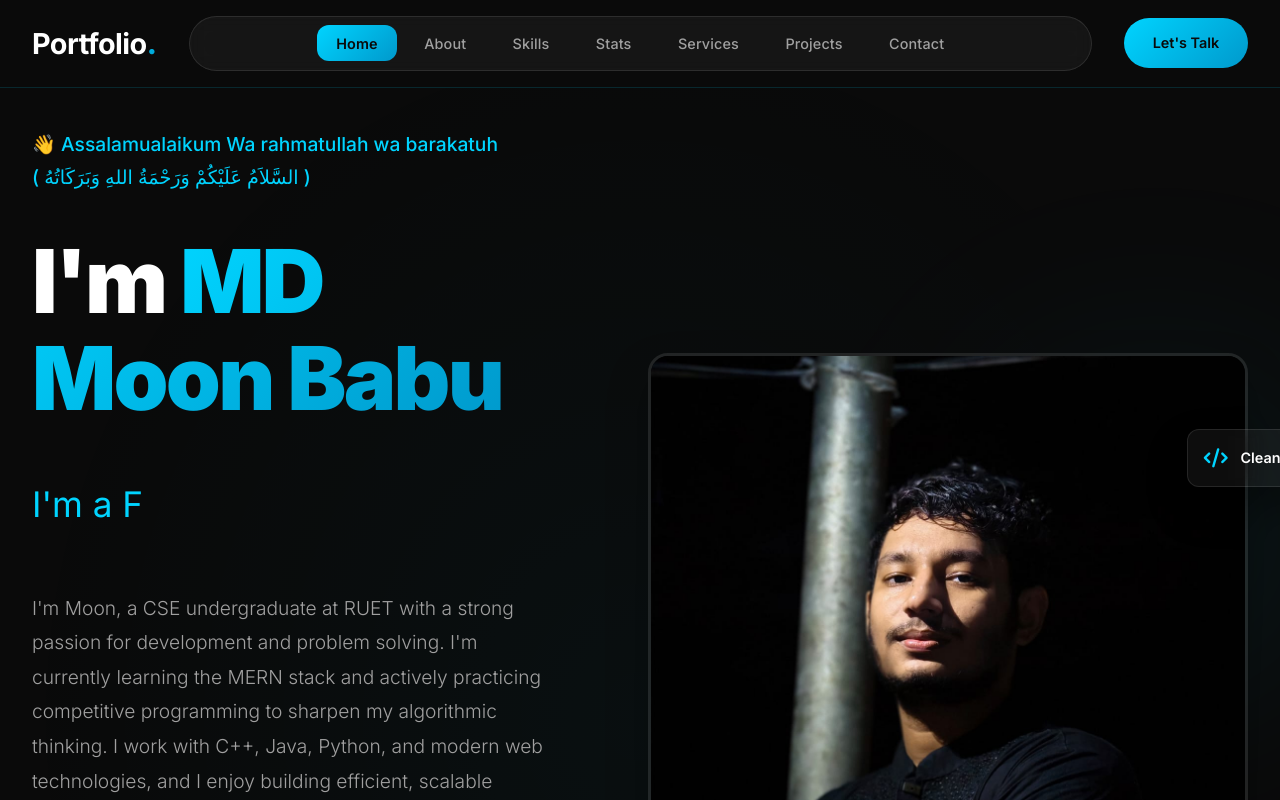
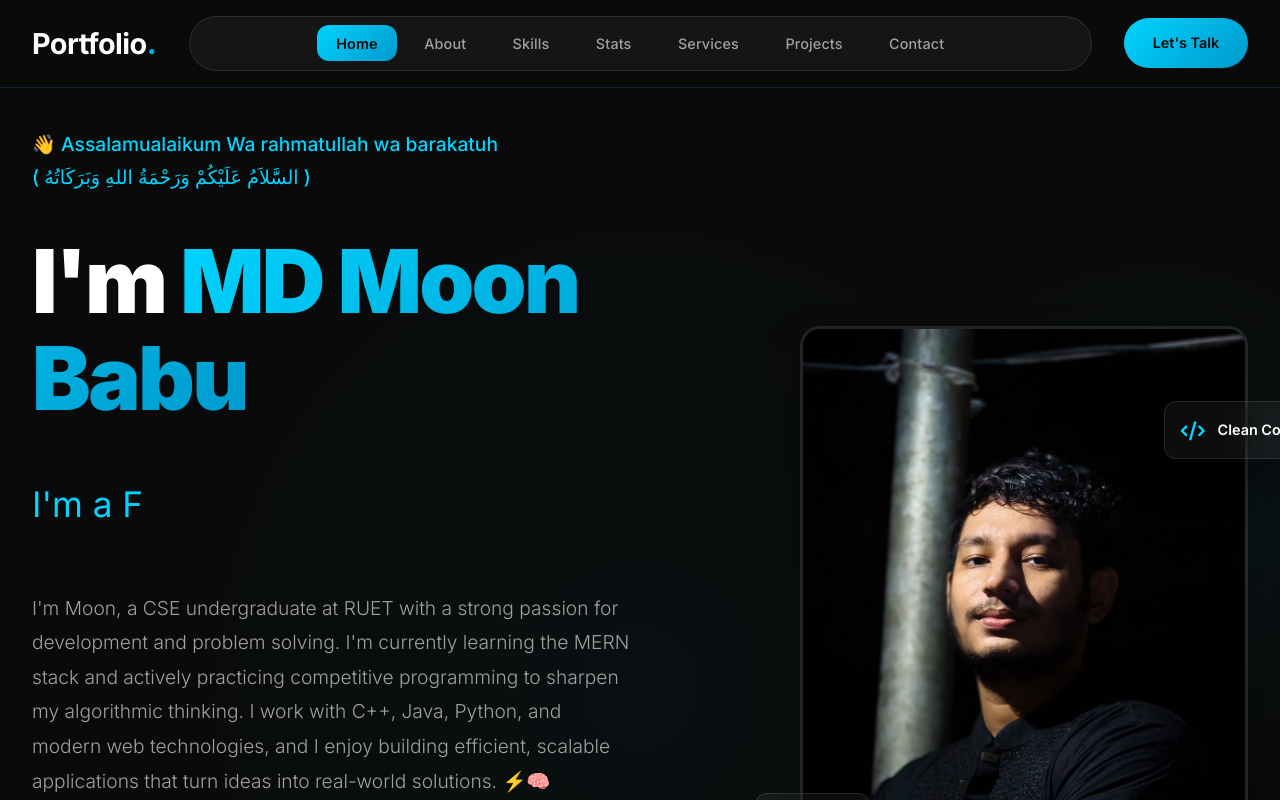
Before and after one commit to MominulMoon/Portfolio, a React (Vite) app: page / in a window 1280 px wide. Shown: the top 800 px of the page. Built offline with nearby package versions, Linux system fonts and the light colour scheme; no server answers.

Commit message:
📃 docs: Added tailwind css

```diff
--- a/index.html
+++ b/index.html
@@ -12,6 +12,7 @@
       rel="stylesheet"
       href="https://cdnjs.cloudflare.com/ajax/libs/font-awesome/6.4.0/css/all.min.css"
     />
+    <link href="/src/index.css" rel="stylesheet" />
     <title>Portfolio-Mominul Moon</title>
   </head>
   <body>
--- a/package.json
+++ b/package.json
@@ -11,10 +11,12 @@
   },
   "dependencies": {
     "@emailjs/browser": "^4.4.1",
+    "@tailwindcss/vite": "^4.2.2",
     "framer-motion": "^12.38.0",
     "motion": "^12.38.0",
     "react": "^19.2.4",
-    "react-dom": "^19.2.4"
+    "react-dom": "^19.2.4",
+    "tailwindcss": "^4.2.2"
   },
   "devDependencies": {
     "@babel/core": "^7.29.0",
--- a/src/Components/Stats.jsx
+++ b/src/Components/Stats.jsx
@@ -204,6 +204,7 @@
   const [ghErr, setGhErr] = useState(false);
 
   const headerRef = useRef(null);
+  const sectionRef = useRef(null);
   const headerInView = useInView(headerRef, { once: true });
 
   // Fetch Codeforces user info and rating history in parallel
--- a/src/index.css
+++ b/src/index.css
@@ -1,5 +1,7 @@
 /* CSS Variables */
 /*This CSS file was premade by Ayan24 and modified by me for this project */
+/* Import Tailwind */
+@import "tailwindcss";
 :root {
   --bg-primary: #0a0a0a;
   --bg-secondary: #111111;
--- a/vite.config.js
+++ b/vite.config.js
@@ -1,11 +1,13 @@
-import { defineConfig } from 'vite'
-import react, { reactCompilerPreset } from '@vitejs/plugin-react'
-import babel from '@rolldown/plugin-babel'
+import { defineConfig } from "vite";
+import react, { reactCompilerPreset } from "@vitejs/plugin-react";
+import babel from "@rolldown/plugin-babel";
+import tailwindcss from "@tailwindcss/vite";
 
 // https://vite.dev/config/
 export default defineConfig({
   plugins: [
     react(),
-    babel({ presets: [reactCompilerPreset()] })
+    babel({ presets: [reactCompilerPreset()] }),
+    tailwindcss(),
   ],
-})
+});
```
Also changed, not shown: 1 other file (tests, documents, lock files or other folders).
